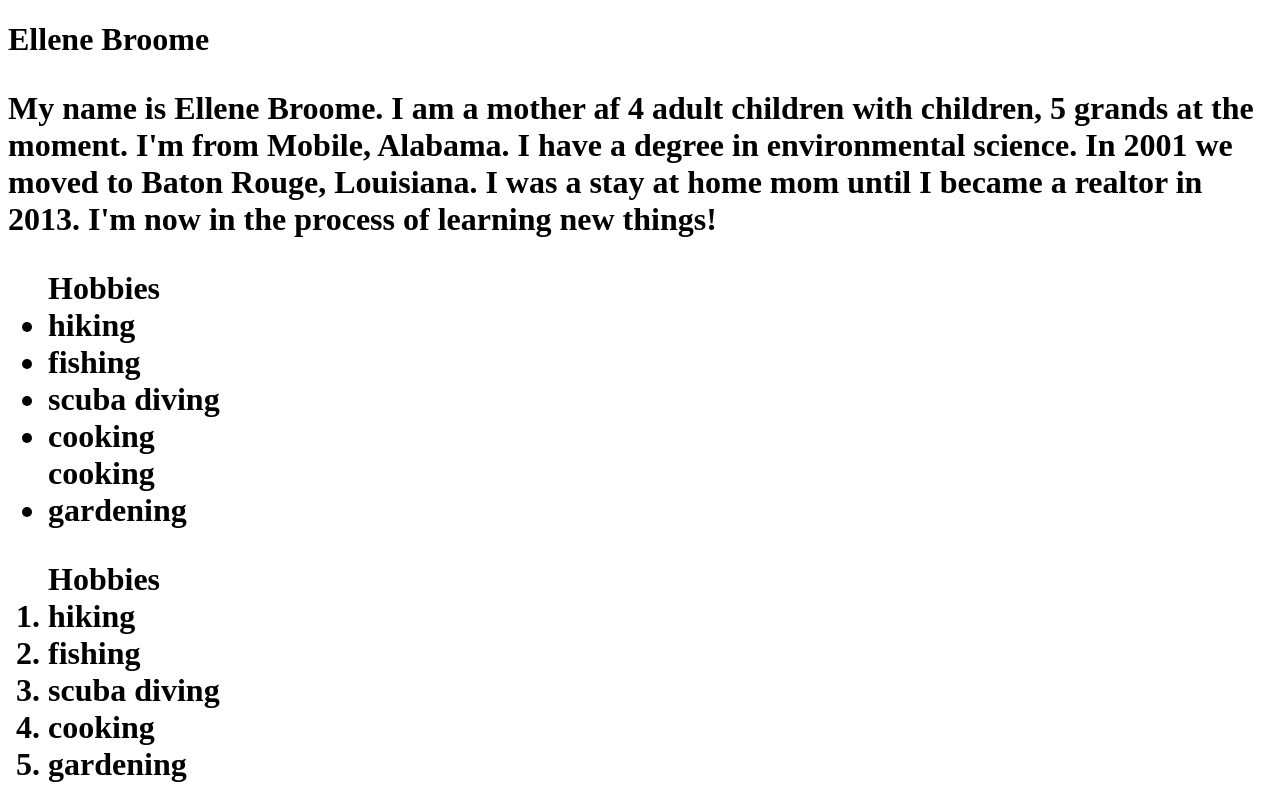
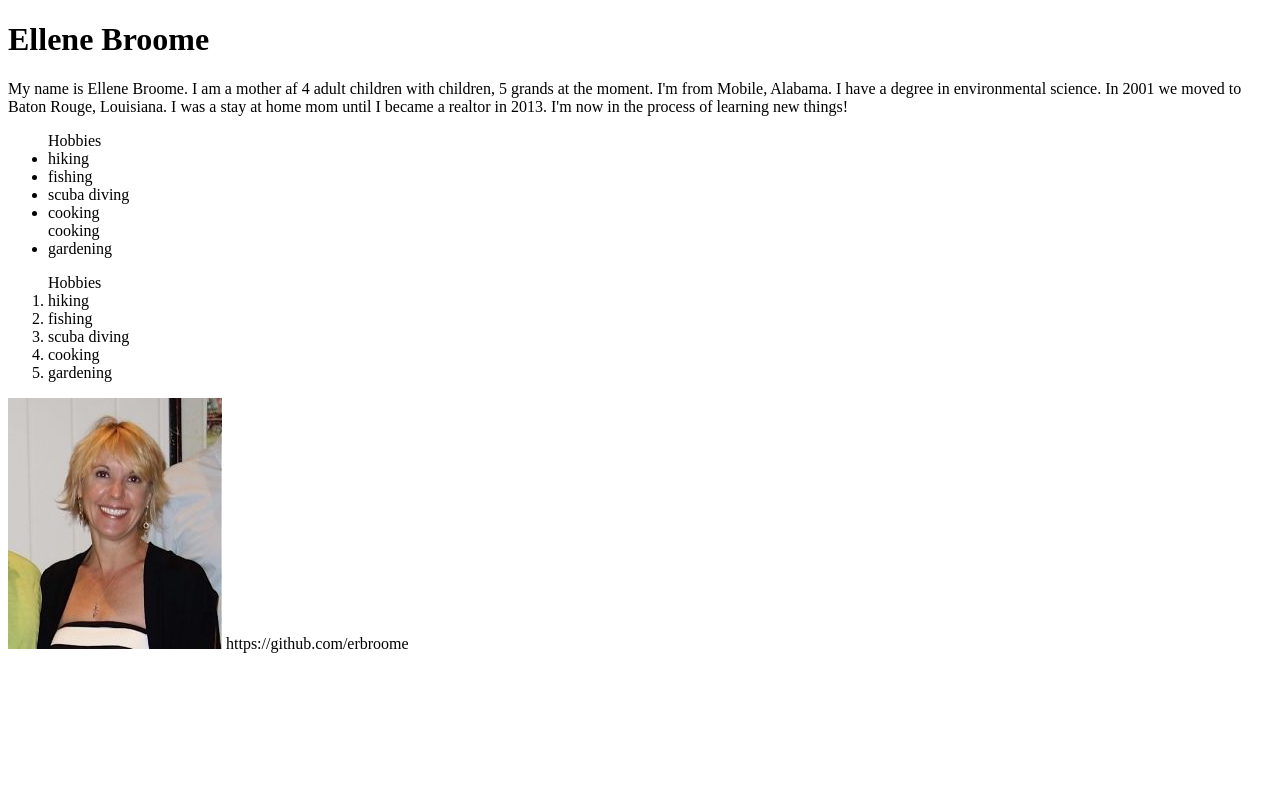
Before and after one commit to erbroome/It-s-about-ME, a plain HTML site: page Index.html in a window 1280 px wide. Shown: the top 800 px of the page. Drawn offline with Linux system fonts and the light colour scheme; files whose address does not match are found by name.

Commit message:
added style.css

```diff
--- a/Index.html
+++ b/Index.html
@@ -1,7 +1,9 @@
 <!DOCTYPE html>
 <html lang="en">
 <head>
-    <h1>Ellene Broome
+    <link rel="stylesheet" href="style.css" />
+</head>
+    <h1>Ellene Broome</h1>
         <p>My name is Ellene Broome. I am a mother af 4 adult children with children, 5 grands at the moment. I'm from Mobile, Alabama. I have a degree in environmental science. In 2001 we moved to Baton Rouge, Louisiana. I was a stay at home mom until I became a realtor in 2013. I'm now in the process of learning new things!</p>
         <ul>Hobbies
             <li>hiking</li>
```
